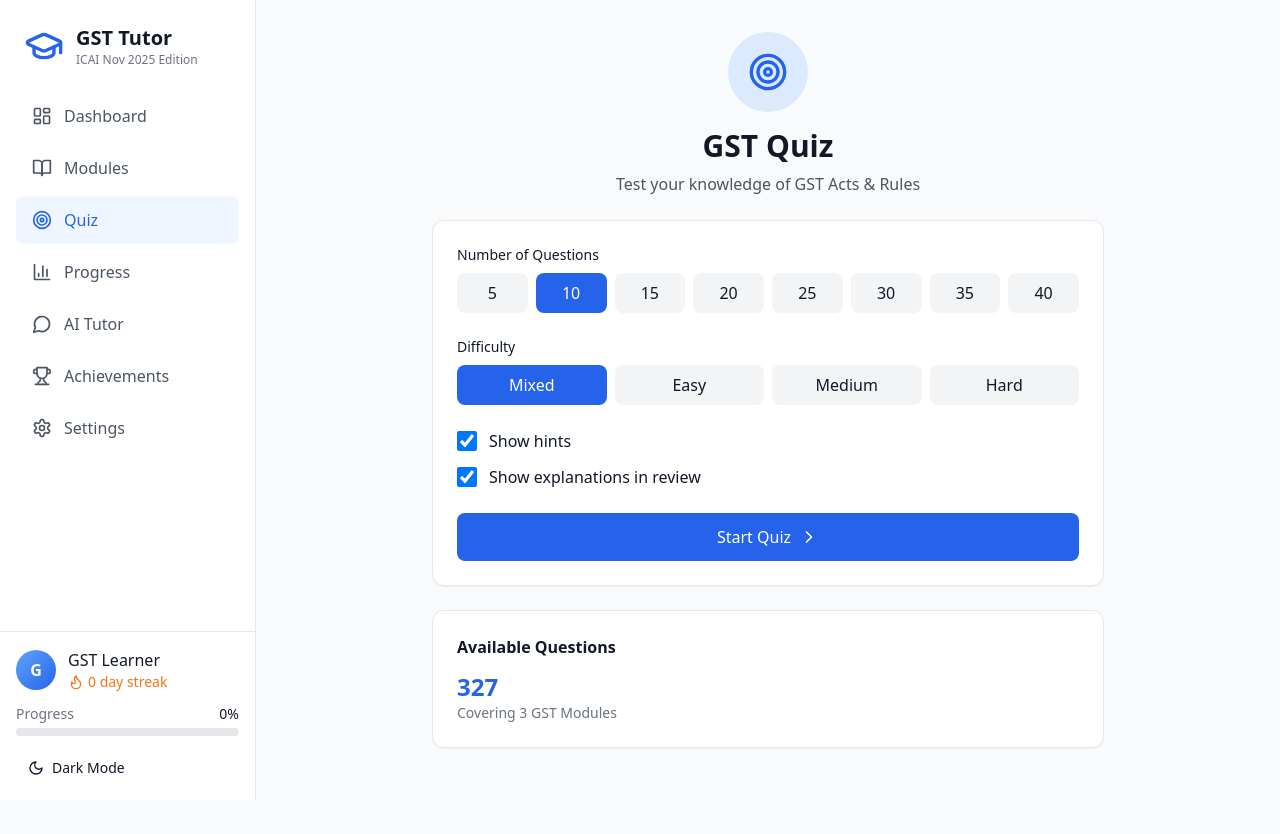
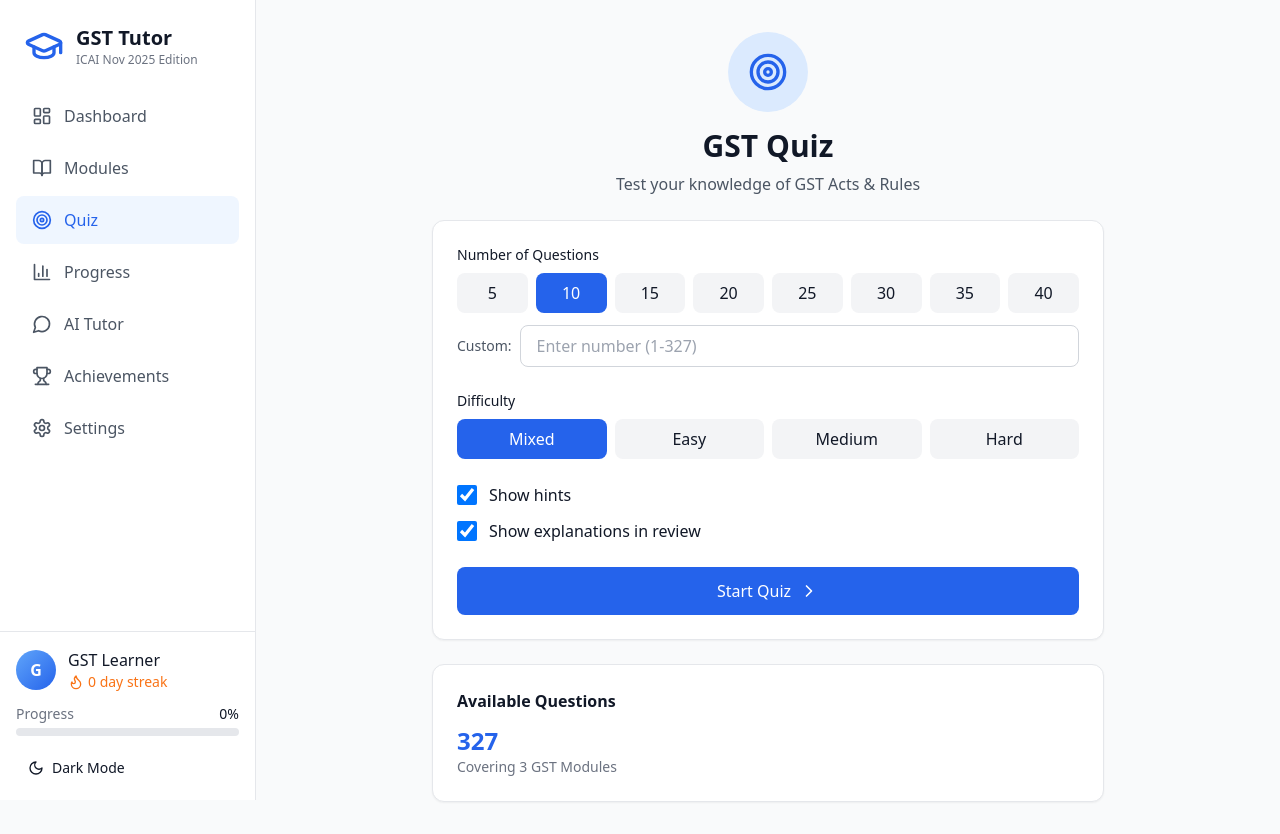
Before and after one commit to camanupandit75-maker/GST_Tutor, a Next.js app: page /quiz in a window 1280 px wide. Before the commit the page ends 800 px from the top, so only its background shows below. Built offline with nearby package versions, Linux system fonts and the light colour scheme.

Commit message:
Add custom question count input: Allow users to enter any number of questions (1-327) in addition to preset options. Added validation and preview of selected question count.

```diff
--- a/src/app/quiz/page.tsx
+++ b/src/app/quiz/page.tsx
@@ -19,6 +19,7 @@
   const [showHint, setShowHint] = useState(false);
   const [timeLeft, setTimeLeft] = useState(0);
   const [showConfetti, setShowConfetti] = useState(false);
+  const [customQuestionCount, setCustomQuestionCount] = useState<string>('');
 
   const currentQuestion = questions[currentIndex];
   const totalPoints = questions.reduce((acc, q) => acc + q.points, 0);
@@ -37,11 +38,16 @@
   }, [quizState, timeLeft]);
 
   const startQuiz = () => {
-    const quizQuestions = generateMixedQuiz(currentQuizSettings.questionCount, currentQuizSettings.difficulty);
+    // Use custom input if provided and valid, otherwise use selected button value
+    const questionCount = customQuestionCount
+      ? Math.min(Math.max(1, parseInt(customQuestionCount) || currentQuizSettings.questionCount), GST_QUESTIONS.length)
+      : currentQuizSettings.questionCount;
+
+    const quizQuestions = generateMixedQuiz(questionCount, currentQuizSettings.difficulty);
     setQuestions(quizQuestions);
     setAnswers({});
     setCurrentIndex(0);
-    setTimeLeft(currentQuizSettings.questionCount * 60);
+    setTimeLeft(questionCount * 60);
     setQuizState('active');
     setShowHint(false);
   };
@@ -74,14 +80,44 @@
         <div className="card p-6 space-y-6">
           <div>
             <label className="block text-sm font-medium mb-2">Number of Questions</label>
-            <div className="flex gap-2 flex-wrap">
+            <div className="flex gap-2 flex-wrap mb-3">
               {[5, 10, 15, 20, 25, 30, 35, 40].map(n => (
-                <button key={n} onClick={() => setQuizSettings({ questionCount: n })}
-                  className={cn("flex-1 min-w-[60px] py-2 rounded-lg font-medium", currentQuizSettings.questionCount === n ? "bg-primary-600 text-white" : "bg-gray-100 dark:bg-gray-800 hover:bg-gray-200")}>
+                <button key={n} onClick={() => {
+                  setQuizSettings({ questionCount: n });
+                  setCustomQuestionCount(''); // Clear custom input when selecting preset
+                }}
+                  className={cn("flex-1 min-w-[60px] py-2 rounded-lg font-medium",
+                    !customQuestionCount && currentQuizSettings.questionCount === n
+                      ? "bg-primary-600 text-white"
+                      : "bg-gray-100 dark:bg-gray-800 hover:bg-gray-200 dark:hover:bg-gray-700")}>
                   {n}
                 </button>
               ))}
             </div>
+            <div className="flex gap-2 items-center">
+              <label className="text-sm text-gray-600 dark:text-gray-400 whitespace-nowrap">Custom:</label>
+              <input
+                type="number"
+                min="1"
+                max={GST_QUESTIONS.length}
+                value={customQuestionCount}
+                onChange={(e) => {
+                  const value = e.target.value;
+                  setCustomQuestionCount(value);
+                  if (value && !isNaN(parseInt(value))) {
+                    const num = Math.min(Math.max(1, parseInt(value)), GST_QUESTIONS.length);
+                    setQuizSettings({ questionCount: num });
+                  }
+                }}
+                placeholder={`Enter number (1-${GST_QUESTIONS.length})`}
+                className="flex-1 input py-2"
+              />
+            </div>
+            {customQuestionCount && (
+              <p className="text-xs text-gray-500 mt-1">
+                Will use: {Math.min(Math.max(1, parseInt(customQuestionCount) || 0), GST_QUESTIONS.length)} questions
+              </p>
+            )}
           </div>
           <div>
             <label className="block text-sm font-medium mb-2">Difficulty</label>
```
